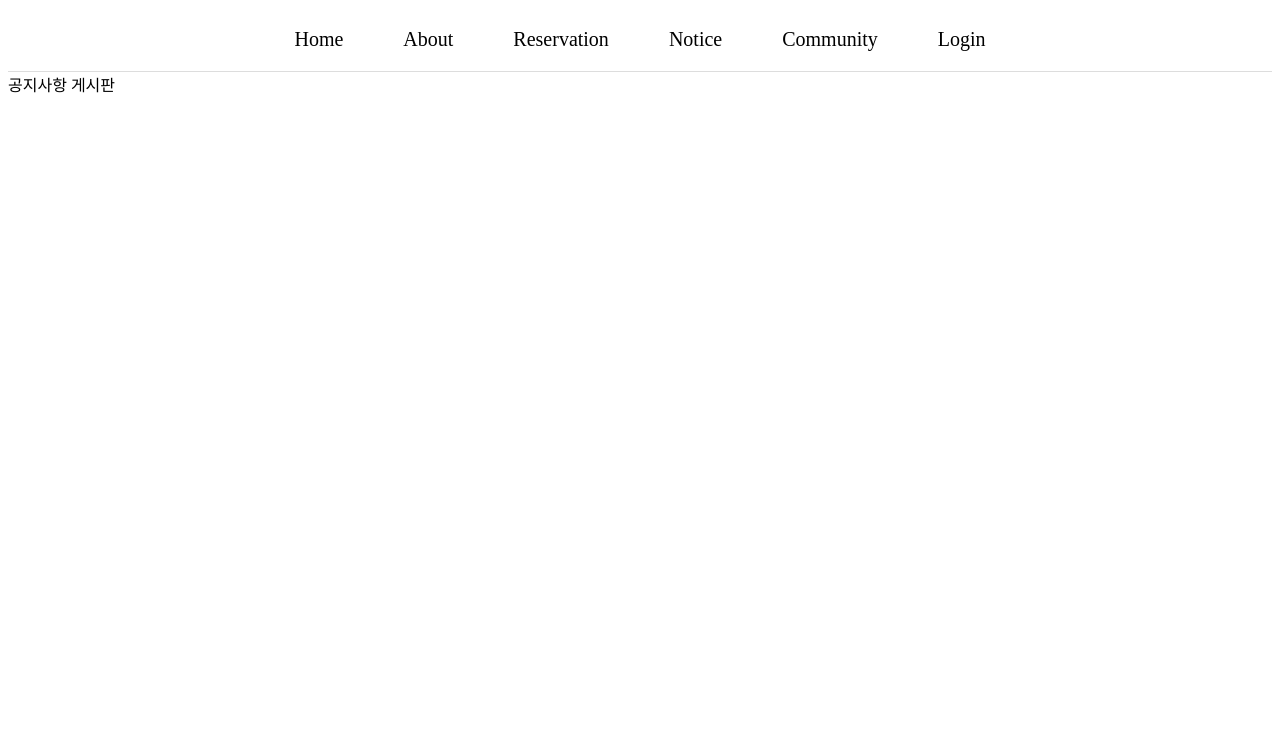
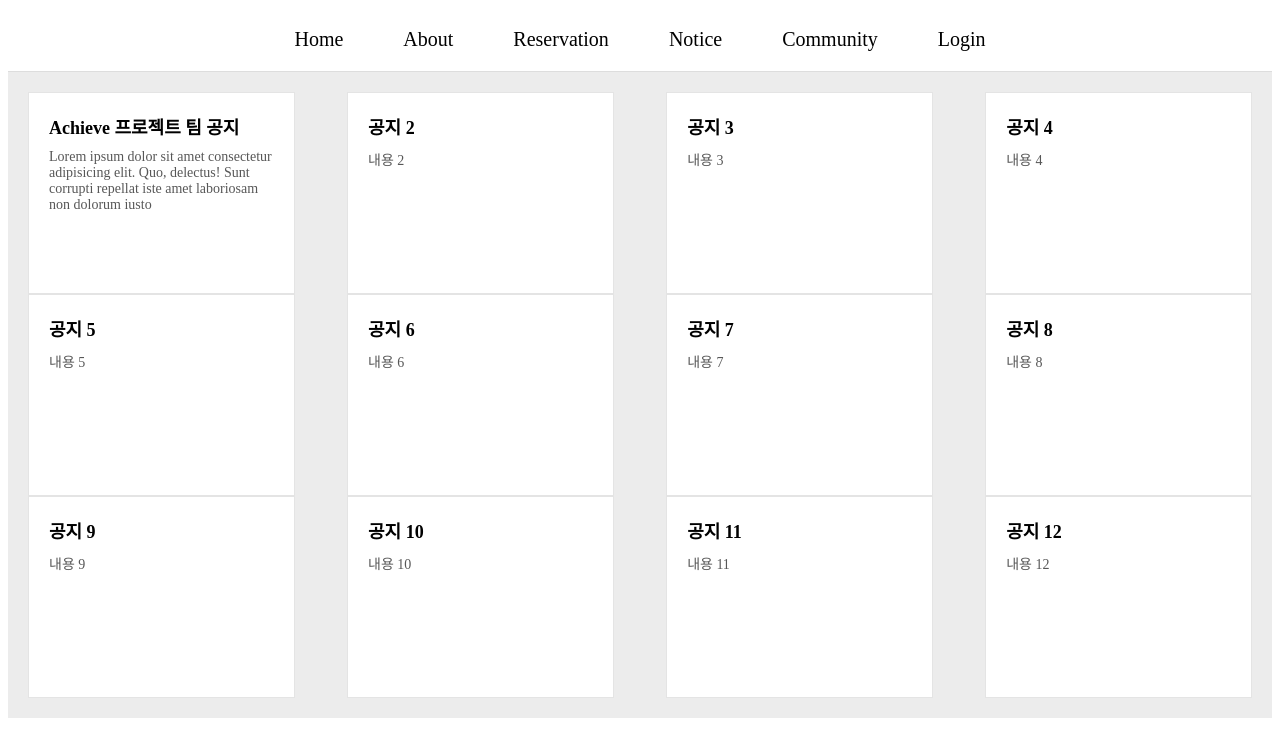
Before and after one commit to 2023-Team-Luna-Achieve/project, a React (Vite) app in the folder frontend/: page /Notice in a window 1280 px wide. Shown: the top 756 px of the page. Built offline with nearby package versions, Linux system fonts and the light colour scheme.

Commit message:
Feat: 공지 페이지 퍼블리싱

```diff
--- a/frontend/src/pages/NoticePage.tsx
+++ b/frontend/src/pages/NoticePage.tsx
@@ -1,7 +1,103 @@
 import React from 'react';
+import styled from 'styled-components';
+
+const PageContainer = styled.div`
+  background-color: #ececec;
+  display: flex;
+  flex-wrap: wrap;
+  justify-content: space-between;
+  max-width: 100%;
+  margin: 0 auto;
+  padding: 20px;
+`;
+
+const Box = styled.div`
+  width: calc(20%);
+  height: 180px;
+  background-color: #ffffff;
+  border: 1px solid #e4e4e4;
+  display: flex;
+  flex-direction: column;
+  justify-content: flex-start;
+  align-items: flex-start;
+  padding: 10px;
+`;
+
+const Title = styled.div`
+  font-weight: bold;
+  color: #000000;
+  font-size: 18px;
+  margin-bottom: 10px;
+  text-align: left;
+  margin-top: 10px;
+  margin-left: 10px;
+`;
+
+const Content = styled.div`
+  color: #575757;
+  font-size: 14px;
+  text-align: left;
+  margin-left: 10px;
+  margin-right: 10px;
+  margin-bottom: 10px;
+`;
 
 const NoticePage: React.FC = () => {
-  return <div>공지사항 게시판</div>;
+  return (
+    <PageContainer>
+      <Box>
+        <Title>Achieve 프로젝트 팀 공지</Title>
+        <Content>
+          Lorem ipsum dolor sit amet consectetur adipisicing elit. Quo, delectus! Sunt corrupti repellat iste amet
+          laboriosam non dolorum iusto
+        </Content>
+      </Box>
+      <Box>
+        <Title>공지 2</Title>
+        <Content>내용 2</Content>
+      </Box>
+      <Box>
+        <Title>공지 3</Title>
+        <Content>내용 3</Content>
+      </Box>
+      <Box>
+        <Title>공지 4</Title>
+        <Content>내용 4</Content>
+      </Box>
+      <Box>
+        <Title>공지 5</Title>
+        <Content>내용 5</Content>
+      </Box>
+      <Box>
+        <Title>공지 6</Title>
+        <Content>내용 6</Content>
+      </Box>
+      <Box>
+        <Title>공지 7</Title>
+        <Content>내용 7</Content>
+      </Box>
+      <Box>
+        <Title>공지 8</Title>
+        <Content>내용 8</Content>
+      </Box>
+      <Box>
+        <Title>공지 9</Title>
+        <Content>내용 9</Content>
+      </Box>
+      <Box>
+        <Title>공지 10</Title>
+        <Content>내용 10</Content>
+      </Box>
+      <Box>
+        <Title>공지 11</Title>
+        <Content>내용 11</Content>
+      </Box>
+      <Box>
+        <Title>공지 12</Title>
+        <Content>내용 12</Content>
+      </Box>
+    </PageContainer>
+  );
 };
 
 export default NoticePage;
```
